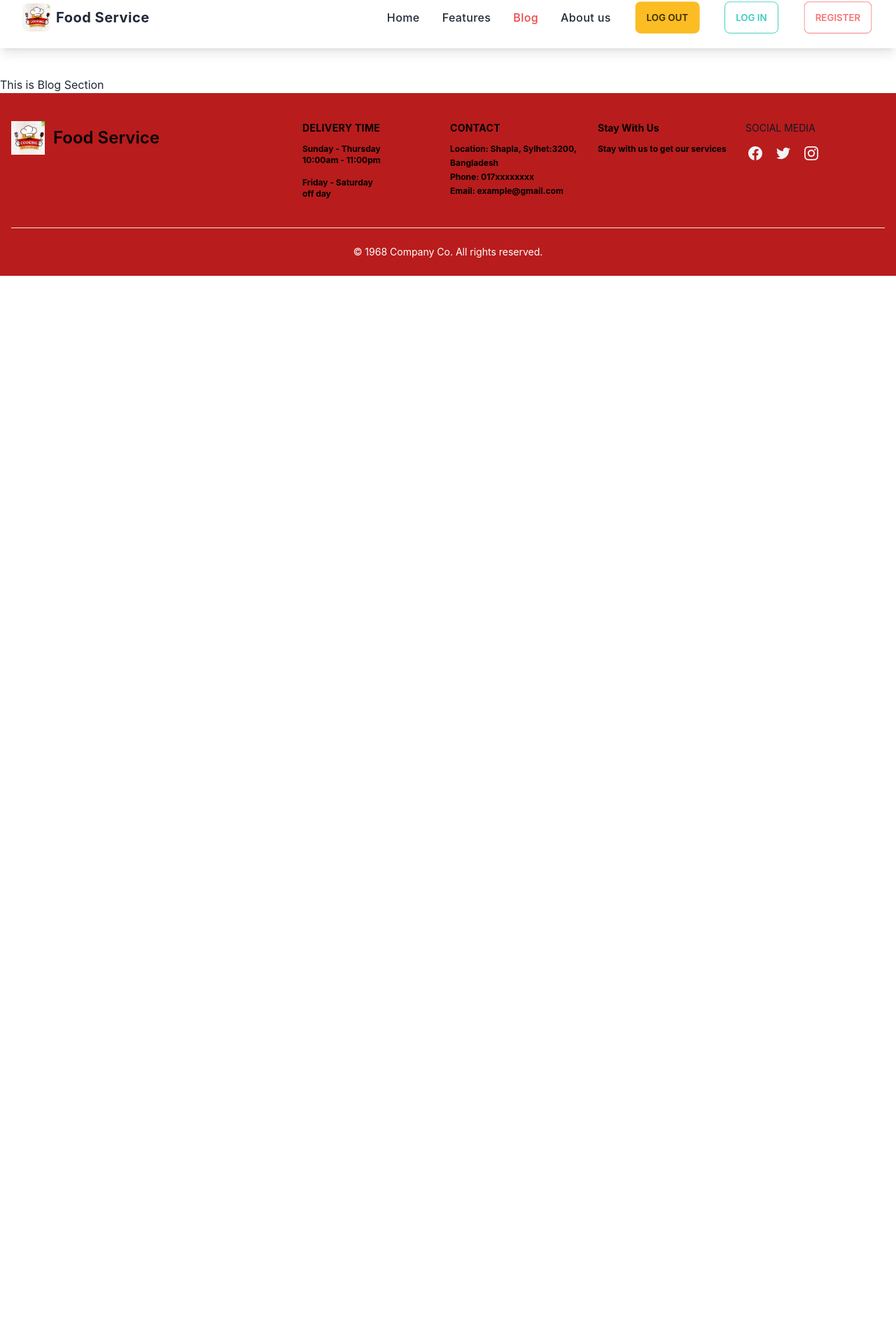
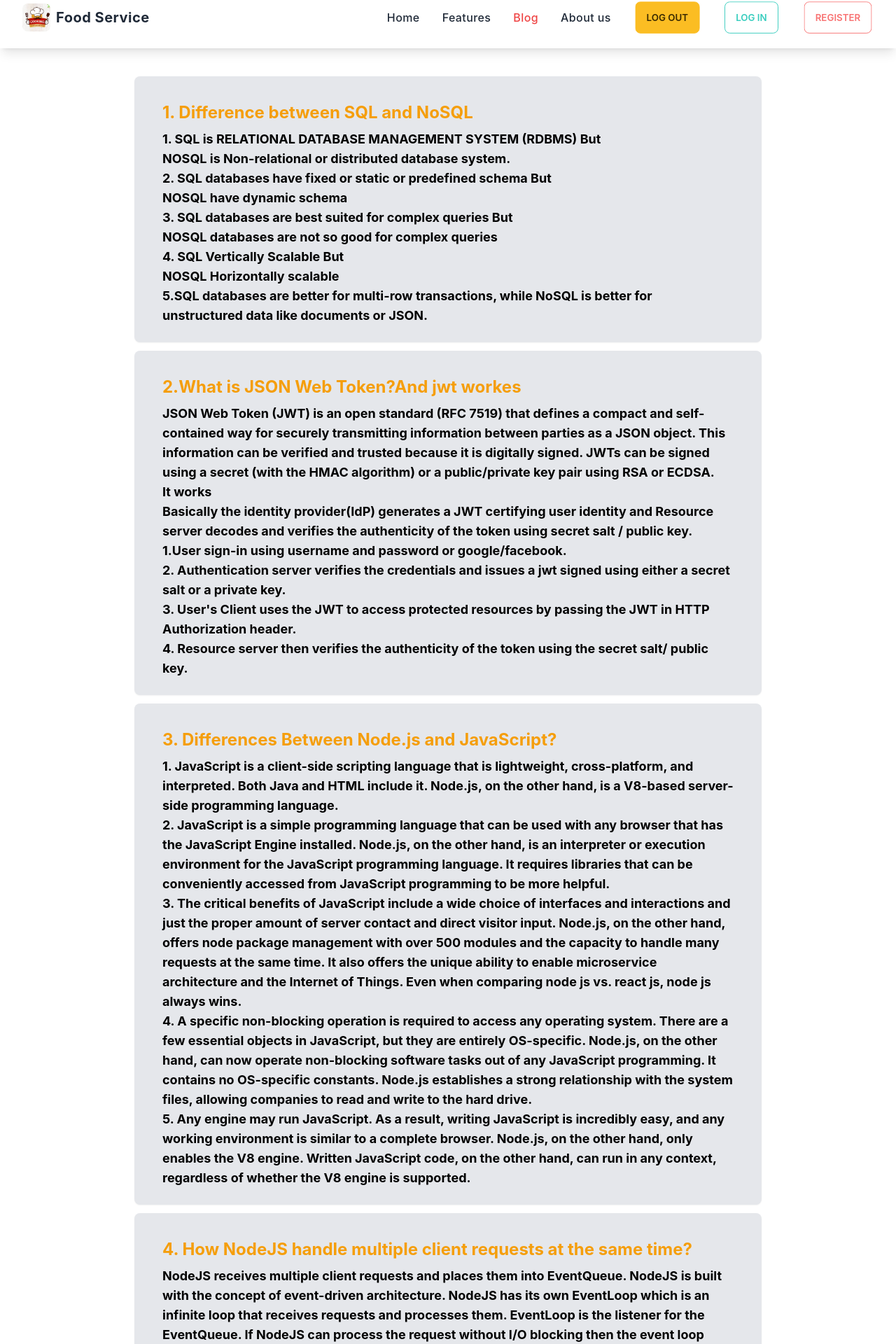
Before and after one commit to anisa6121/food-service, a React (Create React App) app: page /blog in a window 1280 px wide. Shown: the part 19-1939 px from the top of the page at 70% size. Before the commit the page ends 800 px from the top, so only its background shows below. Built offline with nearby package versions, Linux system fonts and the light colour scheme.

Commit message:
blog-section-add

```diff
--- a/src/components/Blog/Blog.js
+++ b/src/components/Blog/Blog.js
@@ -1,11 +1,212 @@
-import React from 'react';
+import React from "react";
 
 const Blog = () => {
-    return (
-        <div>
-            <h1>This is Blog Section</h1>
-        </div>
-    );
+	return (
+		<>
+			<div className=" text-gray-100">
+				<div className="m-3 container max-w-4xl px-10 py-6 mx-auto rounded-lg shadow-sm bg-gray-200">
+					<div className="mt-3">
+						<p className="text-2xl font-bold  text-amber-500">
+							1. Difference between SQL and
+							NoSQL
+						</p>
+						<p className="mt-2 text-black font-bold text-lg">
+							1. SQL is RELATIONAL DATABASE
+							MANAGEMENT SYSTEM (RDBMS) But
+							<br />
+							NOSQL is Non-relational or
+							distributed database system.
+							<br />
+							2. SQL databases have fixed or
+							static or predefined schema But{" "}
+							<br />
+							NOSQL have dynamic schema
+							<br />
+							3. SQL databases are best
+							suited for complex queries But{" "}
+							<br />
+							NOSQL databases are not so good
+							for complex queries
+							<br />
+							4. SQL Vertically Scalable But{" "}
+							<br />
+							NOSQL Horizontally scalable
+							<br />
+							5.SQL databases are better for
+							multi-row transactions, while
+							NoSQL is better for
+							unstructured data like
+							documents or JSON.
+						</p>
+					</div>
+				</div>
+			</div>
+
+			<div className=" text-gray-100">
+				<div className="m-3 container max-w-4xl px-10 py-6 mx-auto rounded-lg shadow-sm bg-gray-200">
+					<div className="mt-3">
+						<p className="text-2xl font-bold  text-amber-500">
+							2.What is JSON Web Token?And
+							jwt workes
+						</p>
+						<p className="mt-2 text-black font-bold text-lg">
+							JSON Web Token (JWT) is an open
+							standard (RFC 7519) that
+							defines a compact and
+							self-contained way for securely
+							transmitting information
+							between parties as a JSON
+							object. This information can be
+							verified and trusted because it
+							is digitally signed. JWTs can
+							be signed using a secret (with
+							the HMAC algorithm) or a
+							public/private key pair using
+							RSA or ECDSA.
+							<br />
+							It works <br />
+							Basically the identity
+							provider(IdP) generates a JWT
+							certifying user identity and
+							Resource server decodes and
+							verifies the authenticity of
+							the token using secret salt /
+							public key. <br />
+							1.User sign-in using username
+							and password or
+							google/facebook. <br />
+							2. Authentication server
+							verifies the credentials and
+							issues a jwt signed using
+							either a secret salt or a
+							private key. <br />
+							3. User's Client uses the JWT
+							to access protected resources
+							by passing the JWT in HTTP
+							Authorization header. <br />
+							4. Resource server then
+							verifies the authenticity of
+							the token using the secret
+							salt/ public key.
+						</p>
+					</div>
+				</div>
+			</div>
+
+			<div className=" text-gray-100">
+				<div className="m-3 container max-w-4xl px-10 py-6 mx-auto rounded-lg shadow-sm bg-gray-200">
+					<div className="mt-3">
+						<p className="text-2xl font-bold  text-amber-500">
+							3. Differences Between Node.js
+							and JavaScript?
+						</p>
+						<p className="mt-2 text-black font-bold text-lg">
+							1. JavaScript is a client-side
+							scripting language that is
+							lightweight, cross-platform,
+							and interpreted. Both Java and
+							HTML include it. Node.js, on
+							the other hand, is a V8-based
+							server-side programming
+							language. <br />
+							2. JavaScript is a simple
+							programming language that can
+							be used with any browser that
+							has the JavaScript Engine
+							installed. Node.js, on the
+							other hand, is an interpreter
+							or execution environment for
+							the JavaScript programming
+							language. It requires libraries
+							that can be conveniently
+							accessed from JavaScript
+							programming to be more helpful.{" "}
+							<br />
+							3. The critical benefits of
+							JavaScript include a wide
+							choice of interfaces and
+							interactions and just the
+							proper amount of server contact
+							and direct visitor input.
+							Node.js, on the other hand,
+							offers node package management
+							with over 500 modules and the
+							capacity to handle many
+							requests at the same time. It
+							also offers the unique ability
+							to enable microservice
+							architecture and the Internet
+							of Things. Even when comparing
+							node js vs. react js, node js
+							always wins.
+							<br />
+							4. A specific non-blocking
+							operation is required to access
+							any operating system. There are
+							a few essential objects in
+							JavaScript, but they are
+							entirely OS-specific. Node.js,
+							on the other hand, can now
+							operate non-blocking software
+							tasks out of any JavaScript
+							programming. It contains no
+							OS-specific constants. Node.js
+							establishes a strong
+							relationship with the system
+							files, allowing companies to
+							read and write to the hard
+							drive. <br />
+							5. Any engine may run
+							JavaScript. As a result,
+							writing JavaScript is
+							incredibly easy, and any
+							working environment is similar
+							to a complete browser. Node.js,
+							on the other hand, only enables
+							the V8 engine. Written
+							JavaScript code, on the other
+							hand, can run in any context,
+							regardless of whether the V8
+							engine is supported.
+						</p>
+					</div>
+				</div>
+			</div>
+
+			<div className=" text-gray-100">
+				<div className="m-3 container max-w-4xl px-10 py-6 mx-auto rounded-lg shadow-sm bg-gray-200">
+					<div className="mt-3">
+						<p className="text-2xl font-bold text-amber-500">
+							4. How NodeJS handle multiple
+							client requests at the same
+							time?
+						</p>
+						<p className="mt-2 text-black font-bold text-lg">
+							NodeJS receives multiple client
+							requests and places them into
+							EventQueue. NodeJS is built
+							with the concept of
+							event-driven architecture.
+							NodeJS has its own EventLoop
+							which is an infinite loop that
+							receives requests and processes
+							them. EventLoop is the listener
+							for the EventQueue. If NodeJS
+							can process the request without
+							I/O blocking then the event
+							loop would itself process the
+							request and sends the response
+							back to the client by itself.
+							But, it is possible to process
+							multiple requests parallelly
+							using the NodeJS cluster module
+							or worker_threads module.
+						</p>
+					</div>
+				</div>
+			</div>
+		</>
+	);
 };
 
 export default Blog;
```
